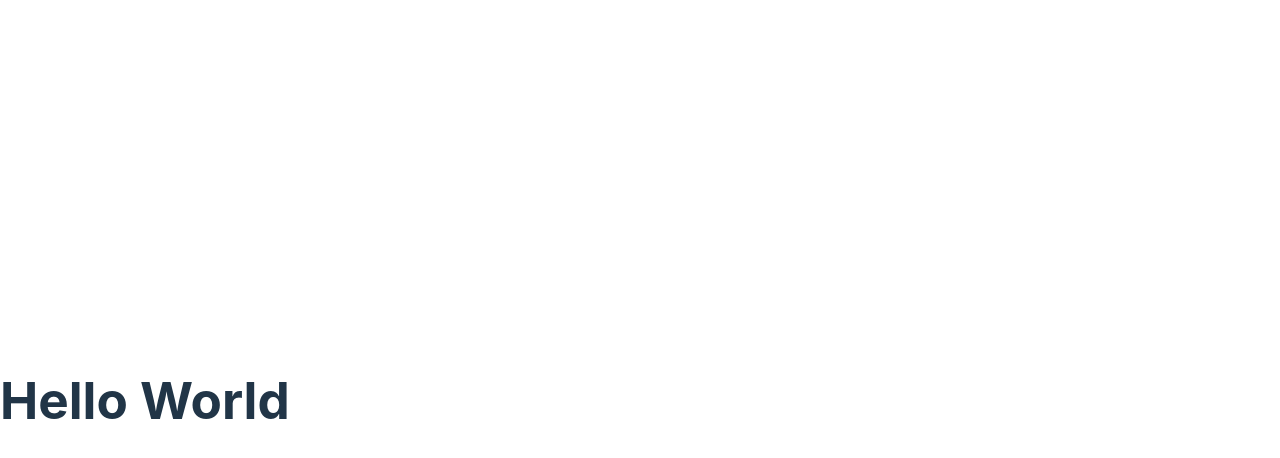
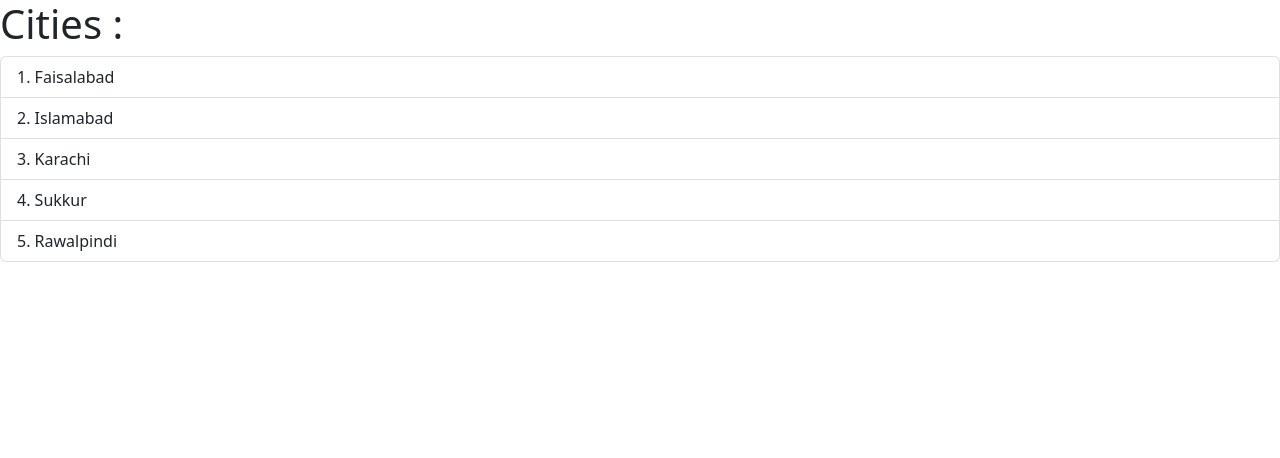
Before and after one commit to ammadmohsin/React-Course, a React (Vite) app in the folder react-app/: page / in a window 1280 px wide. Shown: the top 458 px of the page. Built offline with nearby package versions, Linux system fonts and the light colour scheme.

Commit message:
React Course

```diff
--- a/react-app/package.json
+++ b/react-app/package.json
@@ -9,6 +9,7 @@
     "preview": "vite preview"
   },
   "dependencies": {
+    "bootstrap": "^5.2.3",
     "react": "^18.2.0",
     "react-dom": "^18.2.0"
   },
--- a/react-app/src/App.tsx
+++ b/react-app/src/App.tsx
@@ -1,9 +1,21 @@
-import Message from "./Message";
+import ListGroup from "./components/ListGroup";
 // import "function" from "filePath";
 
 function App() {
   // return <div><Message></Message></div> OR
-  return <div><Message /></div>
+  const items = ["Faisalabad", "Islamabad", "Karachi", "Sukkur", "Rawalpindi"];
+  //onSelectItem handler :
+  const handleSelectedItem = (item : string) => {
+    console.log(item);
+  }
+
+  return (
+    <div>
+      {/* <ListGroup /> */}
+      <ListGroup items={items} heading="Cities" onSelectItem={handleSelectedItem}/>
+      {/*passing a static value in heading so no need to use curly bracket. */}
+    </div>
+  );
 }
 
 export default App;
--- /dev/null
+++ b/react-app/src/components/ListGroup.tsx
@@ -0,0 +1,63 @@
+import { useState } from "react";
+
+// Passing data via Props :
+// interface Props {
+//   items: string[];
+//   heading: string;
+// }
+
+// Passing data and funtions via props :
+interface Props {
+  items: string[];
+  heading: string;
+  onSelectItem: (item: string) => void;
+  // onSelectItem is a property. its type is a function with a parameter item of data type string whose return type is void.
+}
+
+// Can also use (props : Props), then acces will be props.items or props.heading
+function ListGroup({ items, heading, onSelectItem }: Props) {
+  //   const items = ["Faisalabad", "Islamabad", "Karachi", "Sukkur", "Rawalpindi"];
+
+  // Conditional Rendering :
+  //   if (items.length === 0) {
+  //     return <p>no item found</p>;
+  //     }
+
+  // Event Handler :
+  //   const handleClick = (event: MouseEvent) => { // Import MouseEvent from "react".
+  //     console.log(event);
+  //   };
+
+  //Managing State :
+  // let selectedIndex = 0;
+  const [selectedIndex, setSelectedIndex] = useState(-1);
+
+  return (
+    <>
+      <h1>{heading} : </h1>
+      {/* {items.length === 0? <p>No Items Found</p> : null}; */}
+      {/* {items.length === 0 && <p>No items Found</p>} */}
+      <ul className="list-group">
+        {items.map((item, index) => (
+          <li
+            className={
+              selectedIndex === index
+                ? "list-group-item active"
+                : "list-group-item"
+            }
+            key={item}
+            onClick={() => {
+              /* setSelectedIndex = index (This wont work as component cant access local variables : we use state hook)*/
+                setSelectedIndex(index);
+                onSelectItem(item);
+            }}
+          >
+            {index + 1}. {item}
+          </li>
+        ))}
+      </ul>
+    </>
+  );
+}
+
+export default ListGroup;
--- a/react-app/src/index.css
+++ /dev/null
@@ -1,69 +0,0 @@
-:root {
-  font-family: Inter, system-ui, Avenir, Helvetica, Arial, sans-serif;
-  line-height: 1.5;
-  font-weight: 400;
-
-  color-scheme: light dark;
-  color: rgba(255, 255, 255, 0.87);
-  background-color: #242424;
-
-  font-synthesis: none;
-  text-rendering: optimizeLegibility;
-  -webkit-font-smoothing: antialiased;
-  -moz-osx-font-smoothing: grayscale;
-  -webkit-text-size-adjust: 100%;
-}
-
-a {
-  font-weight: 500;
-  color: #646cff;
-  text-decoration: inherit;
-}
-a:hover {
-  color: #535bf2;
-}
-
-body {
-  margin: 0;
-  display: flex;
-  place-items: center;
-  min-width: 320px;
-  min-height: 100vh;
-}
-
-h1 {
-  font-size: 3.2em;
-  line-height: 1.1;
-}
-
-button {
-  border-radius: 8px;
-  border: 1px solid transparent;
-  padding: 0.6em 1.2em;
-  font-size: 1em;
-  font-weight: 500;
-  font-family: inherit;
-  background-color: #1a1a1a;
-  cursor: pointer;
-  transition: border-color 0.25s;
-}
-button:hover {
-  border-color: #646cff;
-}
-button:focus,
-button:focus-visible {
-  outline: 4px auto -webkit-focus-ring-color;
-}
-
-@media (prefers-color-scheme: light) {
-  :root {
-    color: #213547;
-    background-color: #ffffff;
-  }
-  a:hover {
-    color: #747bff;
-  }
-  button {
-    background-color: #f9f9f9;
-  }
-}
--- a/react-app/src/main.tsx
+++ b/react-app/src/main.tsx
@@ -1,7 +1,7 @@
 import React from 'react'
 import ReactDOM from 'react-dom/client'
 import App from './App'
-import './index.css'
+import 'bootstrap/dist/css/bootstrap.css';
 
 ReactDOM.createRoot(document.getElementById('root') as HTMLElement).render(
   <React.StrictMode>
```
Also changed, not shown: react-app/src/components/Message.tsx (renamed from react-app/src/Message.tsx), 1 other file (tests, documents, lock files or other folders).
